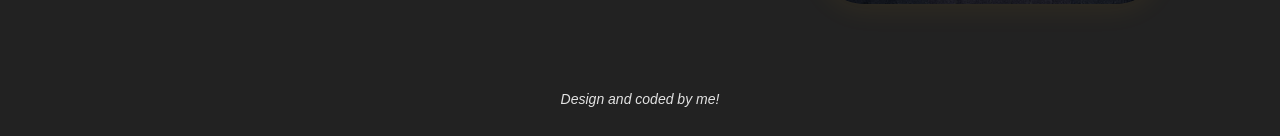
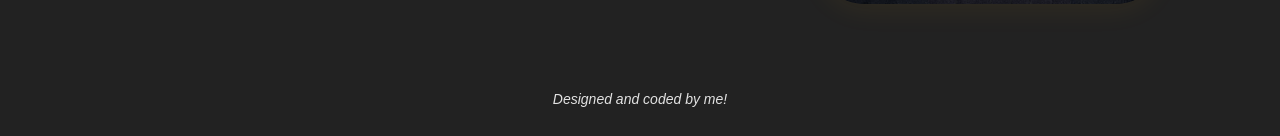
Before and after one commit to strejodv/Portfolio, a React (Vite) app: page /strejodv.github.io/about in a window 1280 px wide. Shown: the part 661-797 px from the top of the page. Built offline with nearby package versions, Linux system fonts and the light colour scheme.

Commit message:
fixing CSS and routers

```diff
--- a/src/Pages/footer.jsx
+++ b/src/Pages/footer.jsx
@@ -4,7 +4,7 @@ function Footer (){
     return(
 
         <div className="footer-home">
-            <footer>Design and coded by me!</footer>
+            <footer>Designed and coded by me!</footer>
         </div>
     );
 }
--- a/src/Pages/footertwo.jsx
+++ b/src/Pages/footertwo.jsx
@@ -6,7 +6,7 @@ function Footertwo (){
     return(
 
         <div className="footer-hometwo">
-            <footer>Design and coded by me!</footer>
+            <footer>Designed and coded by me!</footer>
         </div>
     );
 }
--- a/src/Pages/nav.jsx
+++ b/src/Pages/nav.jsx
@@ -8,7 +8,7 @@ function Nav () {
         <div id="top-image">
             <nav id="navbar">
                 <ul>
-                    <li><Link to="/">PROJECTS</Link></li>
+                    <li><Link to="/Portfolio/">PROJECTS</Link></li>
                     <li><Link to="/strejodv.github.io/about">ABOUT</Link></li>
                     <li><a href="https://github.com/strejodv">GITHUB</a></li>
                     <li><a href="https://www.linkedin.com/in/stefanotrejo/">LINKEDIN</a></li>
--- a/src/Pages/navtwo.jsx
+++ b/src/Pages/navtwo.jsx
@@ -38,7 +38,7 @@ function Navtwo () {
                         <img className="profile-img" src={profileImage}></img>
                 </div>
       </div>
-      <footer className="footer-hometwo">Design and coded by me!</footer>
+      <footer className="footer-hometwo">Designed and coded by me!</footer>
         </div>
 
     );
```
